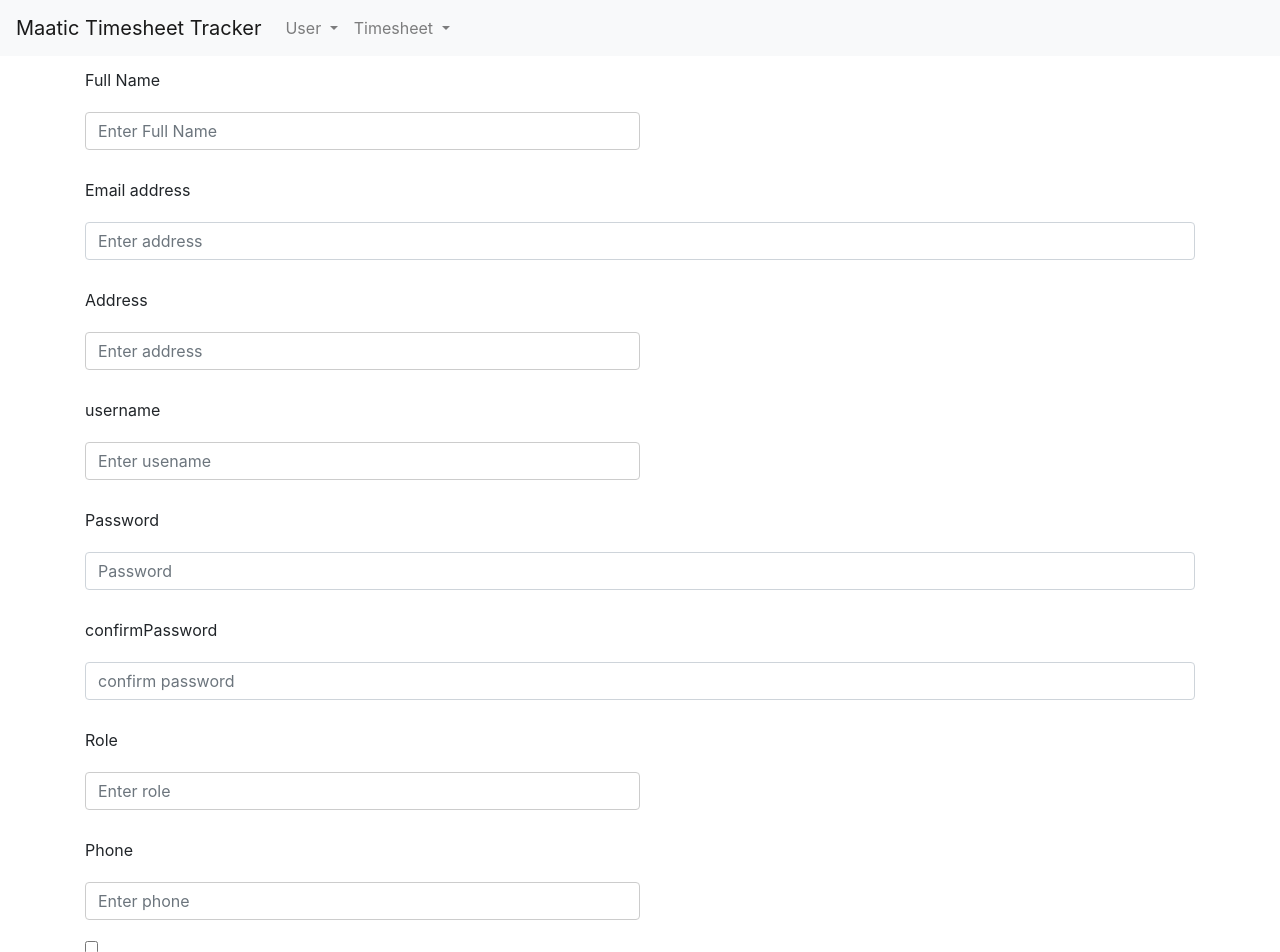
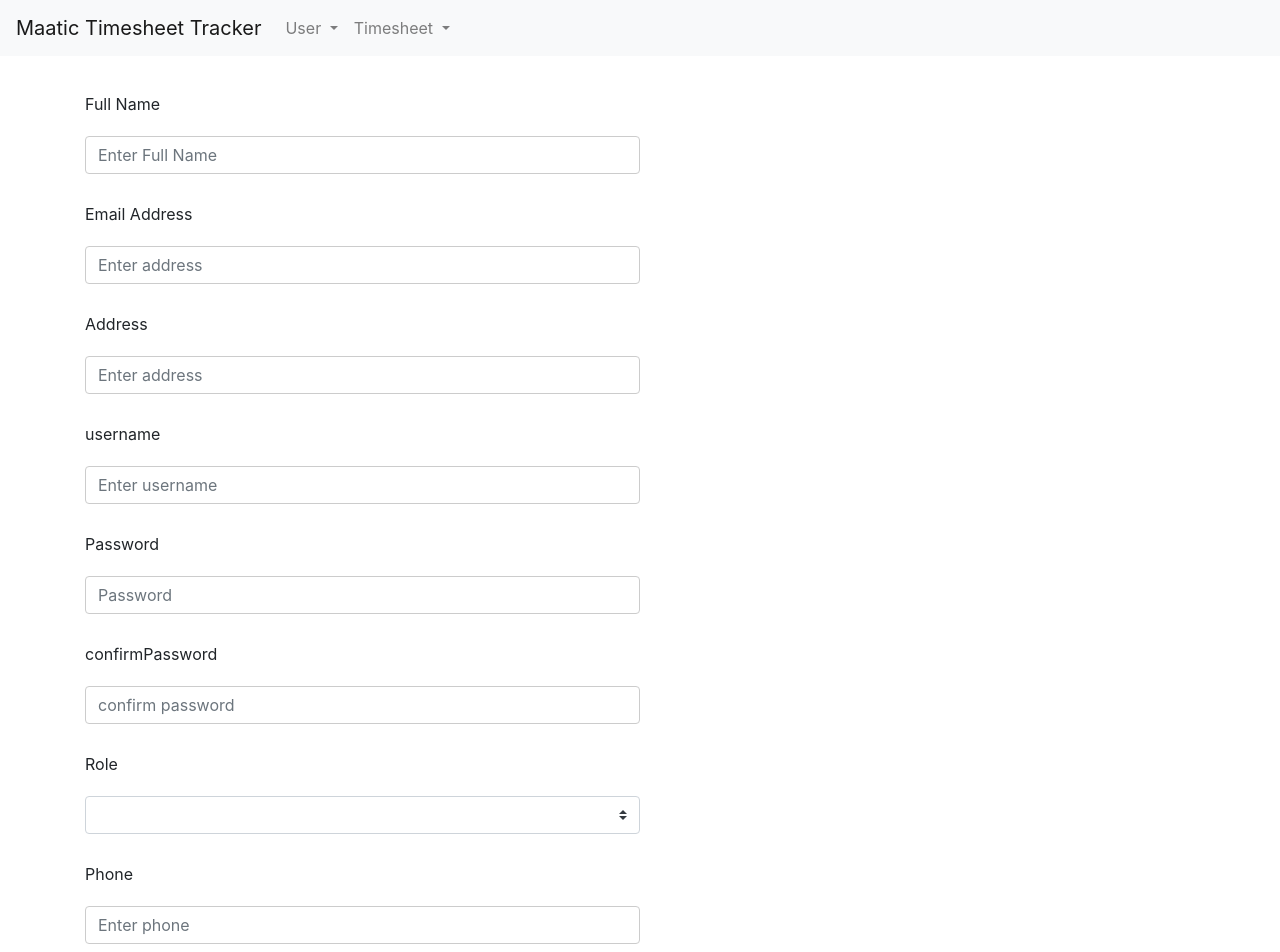
Before and after one commit to khoatt00/MayoClinic, an Angular app in the folder FrontEnd/: page /User/AddUser in a window 1280 px wide. Shown: the top 952 px of the page. Built offline with nearby package versions, Linux system fonts and the light colour scheme.

Commit message:
updated registration page

```diff
--- a/FrontEnd/src/app/registration/listusers.component.ts
+++ b/FrontEnd/src/app/registration/listusers.component.ts
@@ -9,6 +9,8 @@ import { Users } from './users.model';
 export class ListUserComponent {
 
     users: Array<Users> = [];
+
+
 
     constructor(private apiService: ApiService) {
 
--- a/FrontEnd/src/app/registration/registration.component.css
+++ b/FrontEnd/src/app/registration/registration.component.css
@@ -3,13 +3,17 @@ form
     border: 1 px solid gray;
 }
 
-input[type=text], select, textarea {
+input[type=text],input[type=email],input[type=password], textarea {
     width: 50%;
     padding: 12px;
     border: 1px solid #ccc;
     border-radius: 4px;
     resize: vertical;
   }
+  select{
+    width: 50%;
+
+  }
 
   label {
     padding: 12px 12px 12px 0px;
--- a/FrontEnd/src/app/registration/registration.component.html
+++ b/FrontEnd/src/app/registration/registration.component.html
@@ -1,58 +1,67 @@
+
+<br>
 <div class="container">
-
+        <div *ngIf="showForm">
+                <div  *ngIf="submitedStatus == 'success'" class="alert alert-success" role="alert">
+                        {{message}}
+                </div>
+                <div  *ngIf="submitedStatus == 'failure'"  class="alert alert-danger" role="alert">
+                        {{message}}
+                </div>
+            </div>
     <form>
         <div class="form-group">
             <label for="Full name">Full Name</label>
-            <input type="text" class="form-control" name="name" #name="ngModel" [(ngModel)]="user.name"
+            <input type="text" class="form-control" name="name"  #name="ngModel" [(ngModel)]="user.name"
                 aria-describedby="emailHelp" placeholder="Enter Full Name">
-
         </div>
 
         <div class="form-group">
-            <label for="exampleInputEmail1">Email address</label>
+            <label for="InputAddress">Email Address</label>
             <input type="email" class="form-control" id="exampleInputEmail1" aria-describedby="emailHelp"
-                placeholder="Enter address" name="email" #email="ngModel" [(ngModel)]="user.email">
+                placeholder="Enter address" name="email"   #email="ngModel" [(ngModel)]="user.email">
+        </div>
 
+        <div class="form-group">
+                <label for="InputAddress">Address</label>
+                <input type="text" class="form-control" placeholder="Enter address" name="address" #address="ngModel"
+                    [(ngModel)]="user.address">
         </div>
-        <div class="form-group">
-            <label for="InputAddress">Address</label>
-            <input type="text" class="form-control" placeholder="Enter address" name="address" #address="ngModel"
-                [(ngModel)]="user.address">
 
-        </div>
         <div class="form-group">
             <label for="exampleInputUsername">username</label>
-            <input type="text" class="form-control" placeholder="Enter usename" name="username" #username="ngModel"
+            <input type="text" class="form-control" placeholder="Enter username" name="username" #username="ngModel"
                 [(ngModel)]="user.username">
         </div>
+
         <div class="form-group">
             <label for="exampleInputPassword1">Password</label>
             <input type="password" class="form-control" name="password" #password="ngModel" id="exampleInputPassword1"
                 [(ngModel)]="user.password" placeholder="Password">
         </div>
+
         <div class="form-group">
             <label>confirmPassword</label>
             <input type="password" class="form-control" id="exampleInputPassword" placeholder="confirm password"
                 name="confirmPassword" #confirmPassword="ngModel" [(ngModel)]="user.confirmPassword">
+        </div>
 
+        <div class="form-group">
+          <label>Role</label>
+          <br>
+                <select class="browser-default custom-select" name="role" #role="ngModel" [(ngModel)]="user.role">
+                        <option selected>Choose your role</option>
+                        <option value="EMPLOYEE">EMPLOYEE</option>
+                        <option value="ADMIN">ADMIN</option>
+                </select>
         </div>
-        <div class="form-group">
-            <label for="role">Role</label>
-            <input type="text" class="form-control" placeholder="Enter role" name="role" #role="ngModel"
-                [(ngModel)]="user.role">
 
-        </div>
         <div class="form-group">
             <label for="phone">Phone</label>
             <input type="text" class="form-control" placeholder="Enter phone" name="phone" #phone="ngModel"
                 [(ngModel)]="user.phone">
-
         </div>
 
-        <div class="form-check">
-            <input type="checkbox" class="form-check-input" id="exampleCheck1">
-            <label class="form-check-label" for="exampleCheck1">Check me out</label>
-        </div>
         <button type="submit" (click)="submit()" class="btn btn-primary">Submit</button>
     </form>
 </div>
--- a/FrontEnd/src/app/registration/registration.component.ts
+++ b/FrontEnd/src/app/registration/registration.component.ts
@@ -11,14 +11,23 @@ export class RegistrationComponent {
 
     constructor(private apiService: ApiService) { }
     user: Users = new Users();
+    showForm: boolean = false;
+    submitedStatus: string = "";
+    message: string = "";
 
     submit(): void {
 
         this.apiService.doPost("/user", this.user).subscribe(response => {
-            console.log("add user success");
+            this.showForm=true;
+            this.submitedStatus="success";
             this.user = new Users();
+            this.message = "User added successfully!!";
         }, error => {
             console.log(error);
+            this.showForm=true;
+            this.submitedStatus="failure";
+            this.message = error.error.message;
+         //   alert(this.showForm);
         })
     }
 }
```
